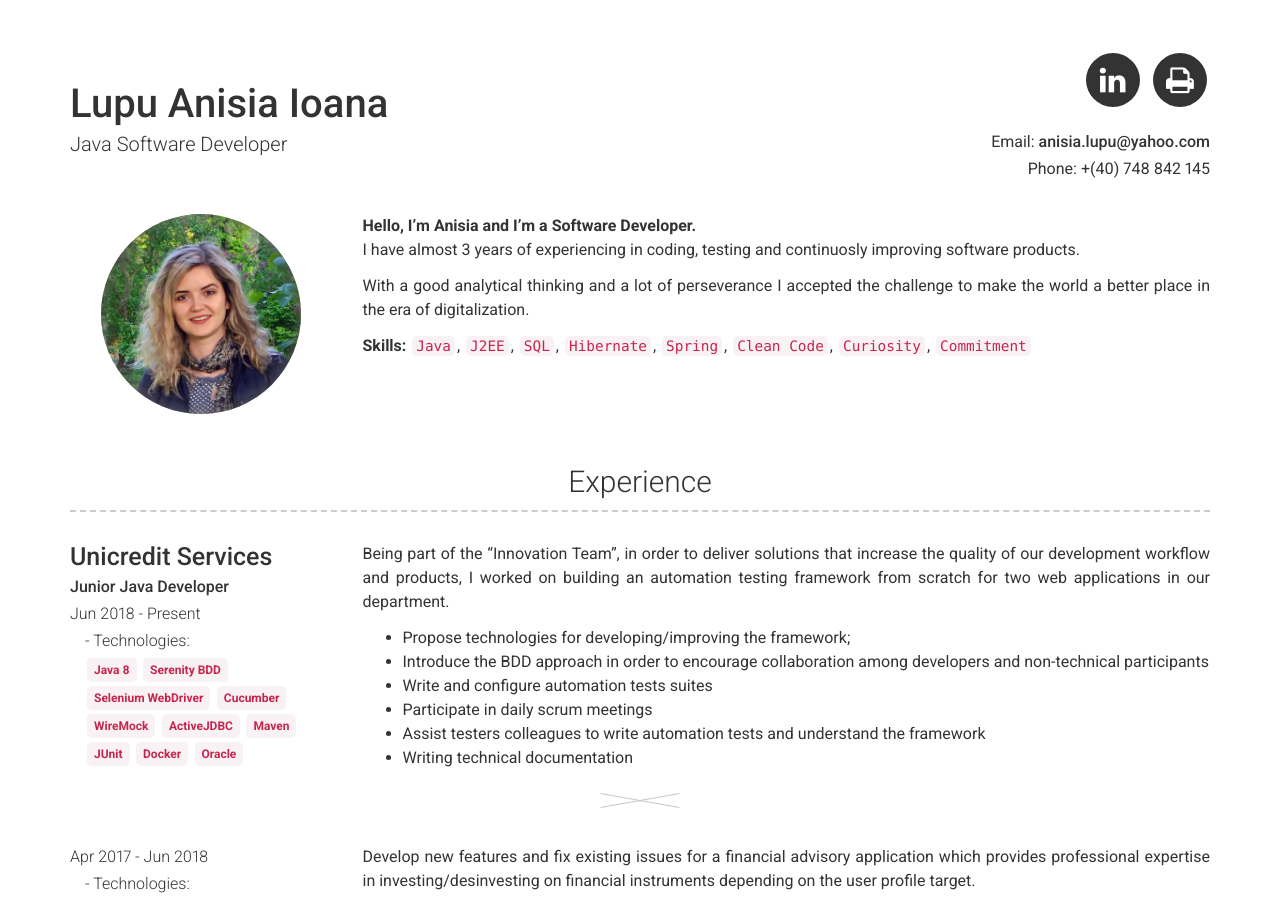
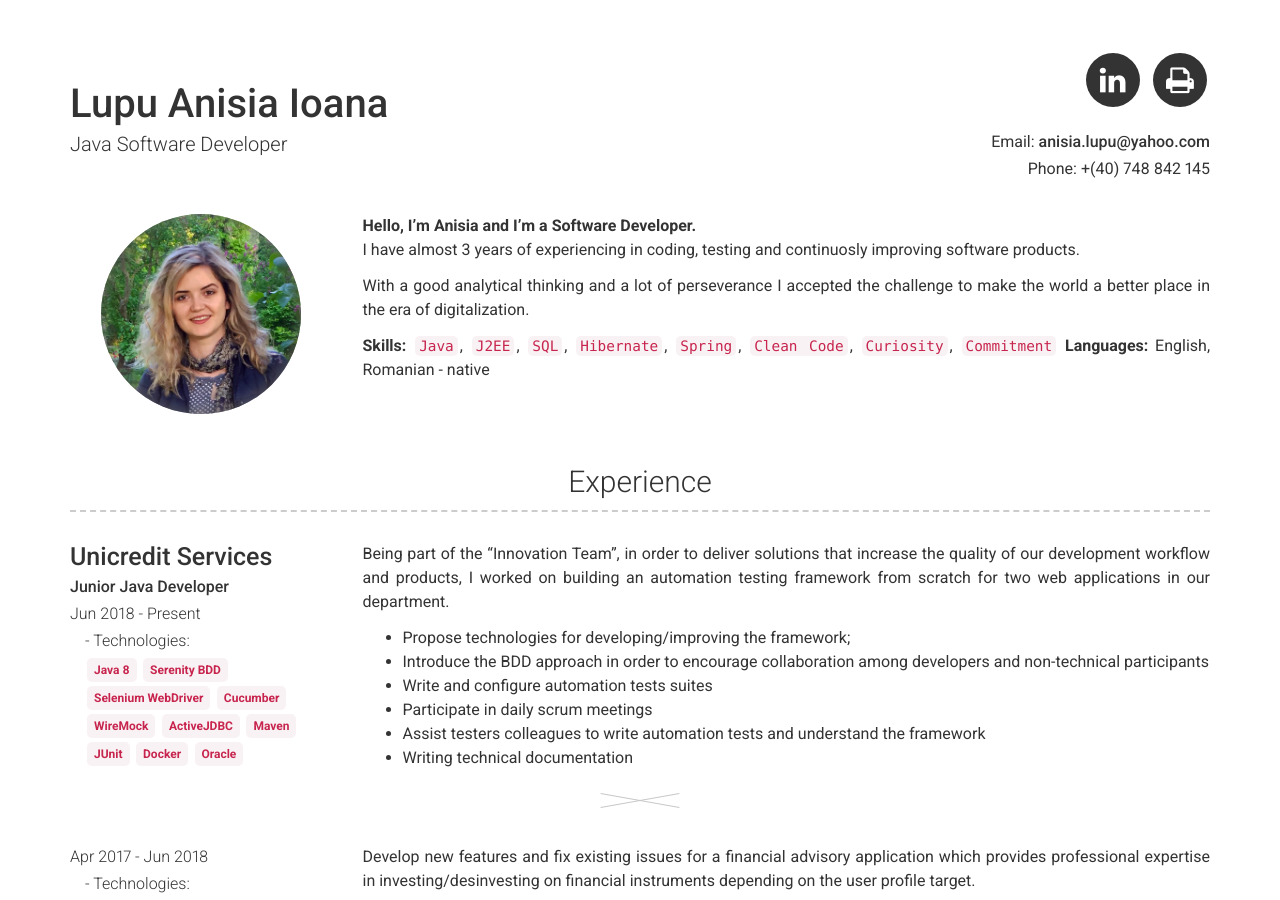
Before and after one commit to anisia-lupu/anisia-lupu, a Jekyll site: the page built from index.md, in a window 1280 px wide and 900 px high. Built offline with Jekyll 4.4.1, drawn with Linux system fonts in a browser that asks for light colours.

```diff
--- a/_config.yml
+++ b/_config.yml
@@ -31,6 +31,8 @@ about_content: | # this will include new lines to allow paragraphs
   With a good analytical thinking and a lot of perseverance I accepted the challenge to make the world a better place in the era of digitalization.
 
   **Skills:** `Java`,  `J2EE`, `SQL`, `Hibernate`, `Spring`, `Clean Code`, `Curiosity`, `Commitment`
+  **Languages:** English,  Romanian - native
+
 # Projects Section
 # projects_title: Projects
 
```
